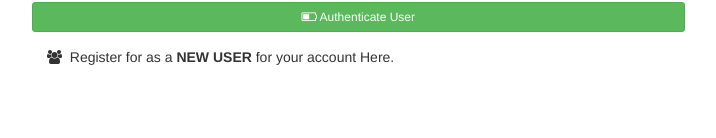
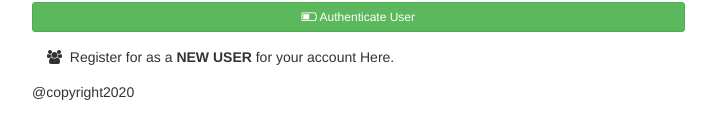
Before and after one commit to kingsam91/jQuery, a plain HTML site: page index.html in a window 1280 px wide. Shown: the part 326-464 px from the top of the page, without its empty margins (38-754 px from the left). Drawn offline with nearby package versions, Linux system fonts and the light colour scheme; a web font is replaced by a local one.

Commit message:
added class footer

```diff
--- a/index.html
+++ b/index.html
@@ -25,7 +25,10 @@
 				</div>
 				<div class="panel-body panel-header">
 		        	<i class="fa fa-users" aria-hidden="true"></i>&nbsp;&nbsp;Register for as a <strong>NEW USER</strong> for your account Here.
-		    	</div>
+				</div>
+				<div class="footer">
+					<p>@copyright2020</p>
+				</div>
 			</div>
 			<div class=" col-md-5 login-page">
 				<div class="form">
@@ -37,6 +40,7 @@
 							<button class="submit" type="submit">login</button>
 							<p class="message"></p>
 						</form>
+
 					</div>
 				</div>
 			</div>
```
